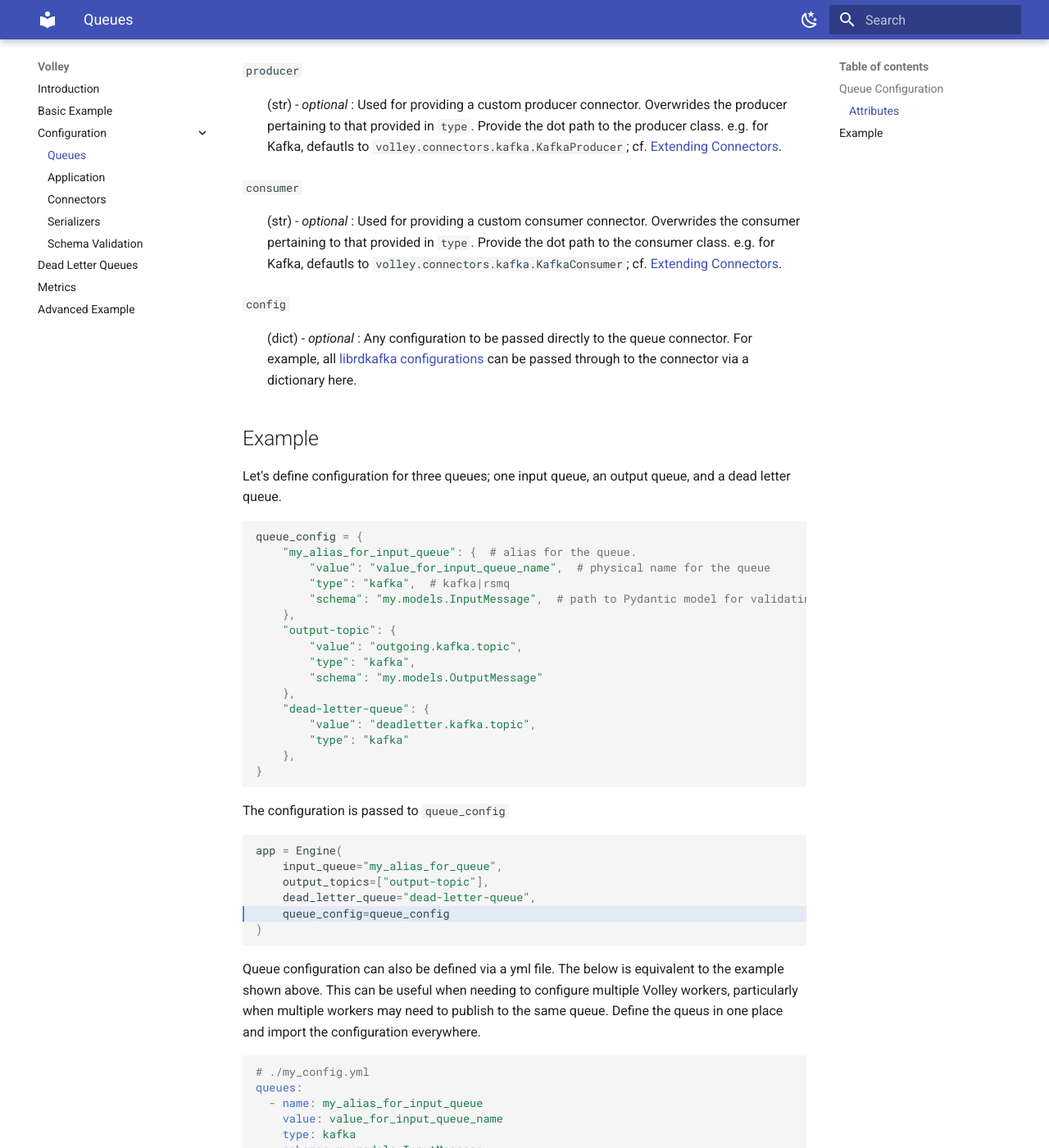
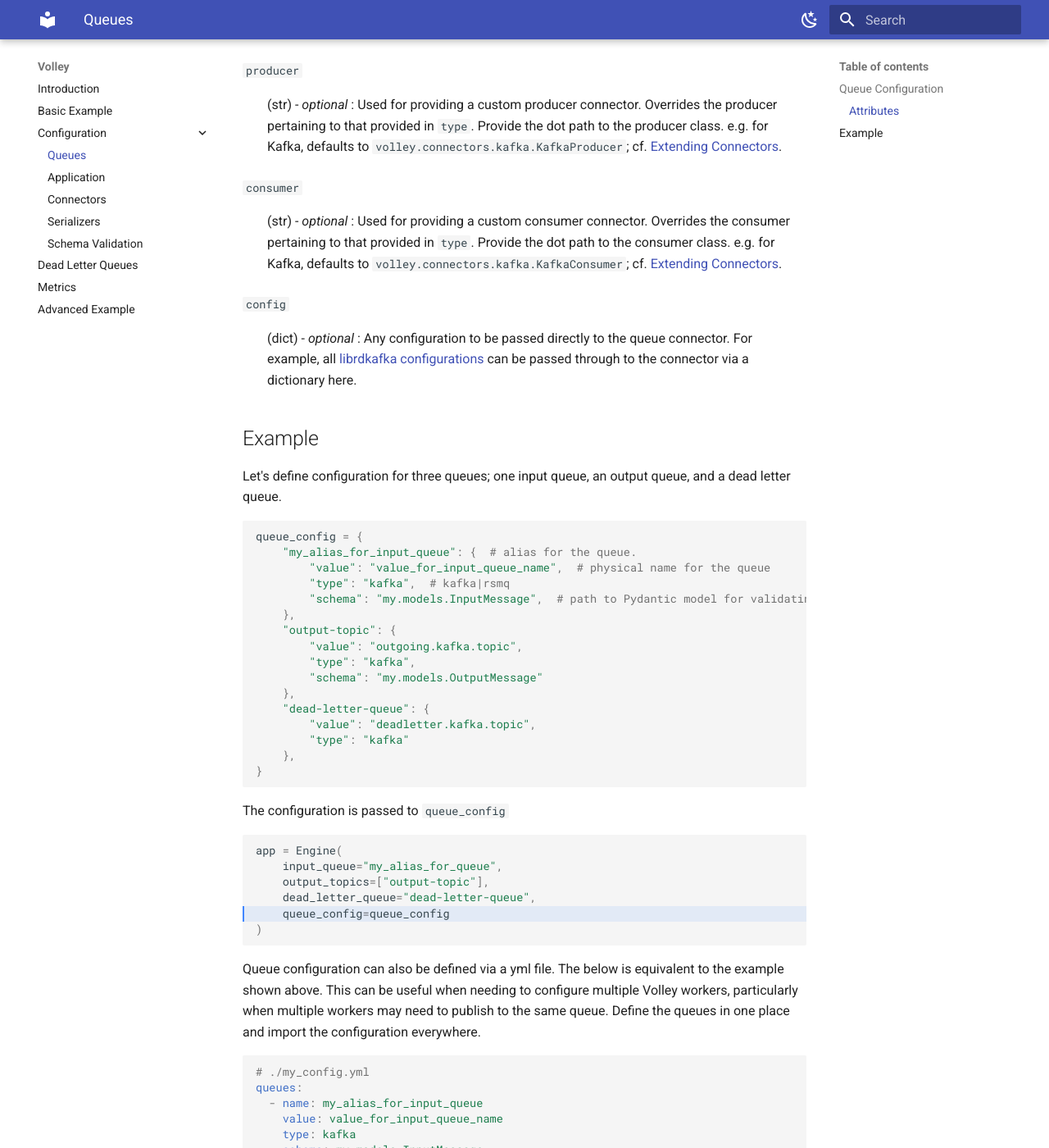
Before and after one commit to shipt/py-volley, an MkDocs documentation site: the page built from docs/docs/queue_config.md, in a window 1280 px wide and 1400 px high, scrolled down 971 px. Shown: the whole window at 82% size. Built offline with MkDocs 1.6.1 and Material for MkDocs 9.7.7, drawn with Linux system fonts in a browser that asks for light colours.

Commit message:
fix some typos

````diff
--- a/docs/docs/queue_config.md
+++ b/docs/docs/queue_config.md
@@ -24,10 +24,10 @@
 : (str) - *optional* : Defaults to `volley.serializers.OrJsonSerializer`. Path to the serializer.
 
 `producer`
-: (str) - *optional* : Used for providing a custom producer connector. Overwrides the producer pertaining to that provided in `type`. Provide the dot path to the producer class. e.g. for Kafka, defautls to `volley.connectors.kafka.KafkaProducer`; cf. [Extending Connectors](connectors.md#extending-connectors-with-plugins).
+: (str) - *optional* : Used for providing a custom producer connector. Overrides the producer pertaining to that provided in `type`. Provide the dot path to the producer class. e.g. for Kafka, defaults to `volley.connectors.kafka.KafkaProducer`; cf. [Extending Connectors](connectors.md#extending-connectors-with-plugins).
 
 `consumer`
-: (str) - *optional* : Used for providing a custom consumer connector. Overwrides the consumer pertaining to that provided in `type`. Provide the dot path to the consumer class. e.g. for Kafka, defautls to `volley.connectors.kafka.KafkaConsumer`; cf. [Extending Connectors](connectors.md#extending-connectors-with-plugins).
+: (str) - *optional* : Used for providing a custom consumer connector. Overrides the consumer pertaining to that provided in `type`. Provide the dot path to the consumer class. e.g. for Kafka, defaults to `volley.connectors.kafka.KafkaConsumer`; cf. [Extending Connectors](connectors.md#extending-connectors-with-plugins).
 
 `config`
 : (dict) - *optional* : Any configuration to be passed directly to the queue connector. For example, all [librdkafka configurations](https://github.com/edenhill/librdkafka/blob/master/CONFIGURATION.md) can be passed through to the connector via a dictionary here.
@@ -67,7 +67,7 @@
 )
 ```
 
-Queue configuration can also be defined via a yml file. The below is equivalent to the example shown above. This can be useful when needing to configure multiple Volley workers, particularly when multiple workers may need to publish to the same queue. Define the queus in one place and import the configuration everywhere.
+Queue configuration can also be defined via a yml file. The below is equivalent to the example shown above. This can be useful when needing to configure multiple Volley workers, particularly when multiple workers may need to publish to the same queue. Define the queues in one place and import the configuration everywhere.
 
 
 ```yml
````
Also changed, not shown: docs/docs/connectors.md (+2 -2 lines), docs/docs/deadletterqueue.md (+1 -1 lines), docs/docs/index.md (+1 -1 lines), docs/docs/metrics.md (+5 -5 lines), README.md.
